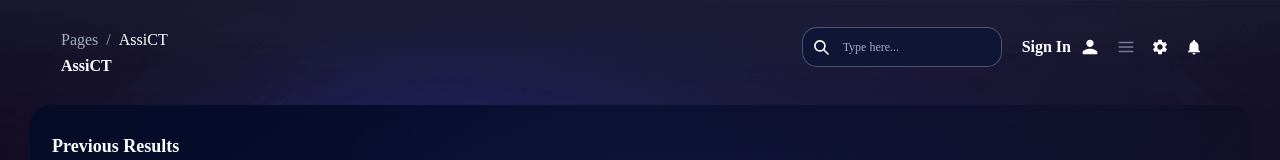
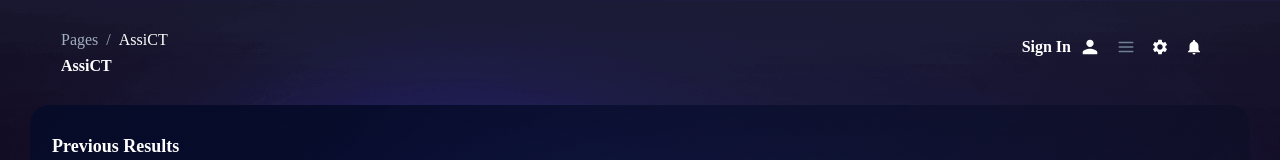
Before and after one commit to SVinternShip/Frontend-Backend, a React (Create React App) app in the folder frontend/assict_front/: page /home/tables in a window 1280 px wide. Shown: the top 160 px of the page. Built offline with nearby package versions, Linux system fonts and the light colour scheme.

Commit message:
AdminNavbarLinks 제거1
검색 부분 제거

```diff
--- a/frontend/assict_front/src/components/Navbars/AdminNavbarLinks.js
+++ b/frontend/assict_front/src/components/Navbars/AdminNavbarLinks.js
@@ -58,32 +58,8 @@ export default function HeaderLinks(props) {
           md: "200px",
         }}
         me={{ sm: "auto", md: "20px" }}>
-        <InputLeftElement
-          children={
-            <IconButton
-              bg='inherit'
-              borderRadius='inherit'
-              _hover='none'
-              _active={{
-                bg: "inherit",
-                transform: "none",
-                borderColor: "transparent",
-              }}
-              _focus={{
-                boxShadow: "none",
-              }}
-              icon={
-                <SearchIcon color={searchIcon} w='15px' h='15px' />
-              }></IconButton>
-          }
-        />
-        <Input
-          fontSize='xs'
-          py='11px'
-          color={mainText}
-          placeholder='Type here...'
-          borderRadius='inherit'
-        />
+
+
       </InputGroup>
       <NavLink to='/auth/signin'>
         <Button
--- a/frontend/assict_front/src/components/Sidebar/Sidebar.js
+++ b/frontend/assict_front/src/components/Sidebar/Sidebar.js
@@ -242,7 +242,6 @@ function Sidebar(props) {
           <Stack direction='column' mb='40px'>
             <Box>{links}</Box>
           </Stack>
-
         </Box>
       </Box>
     </Box>
```
